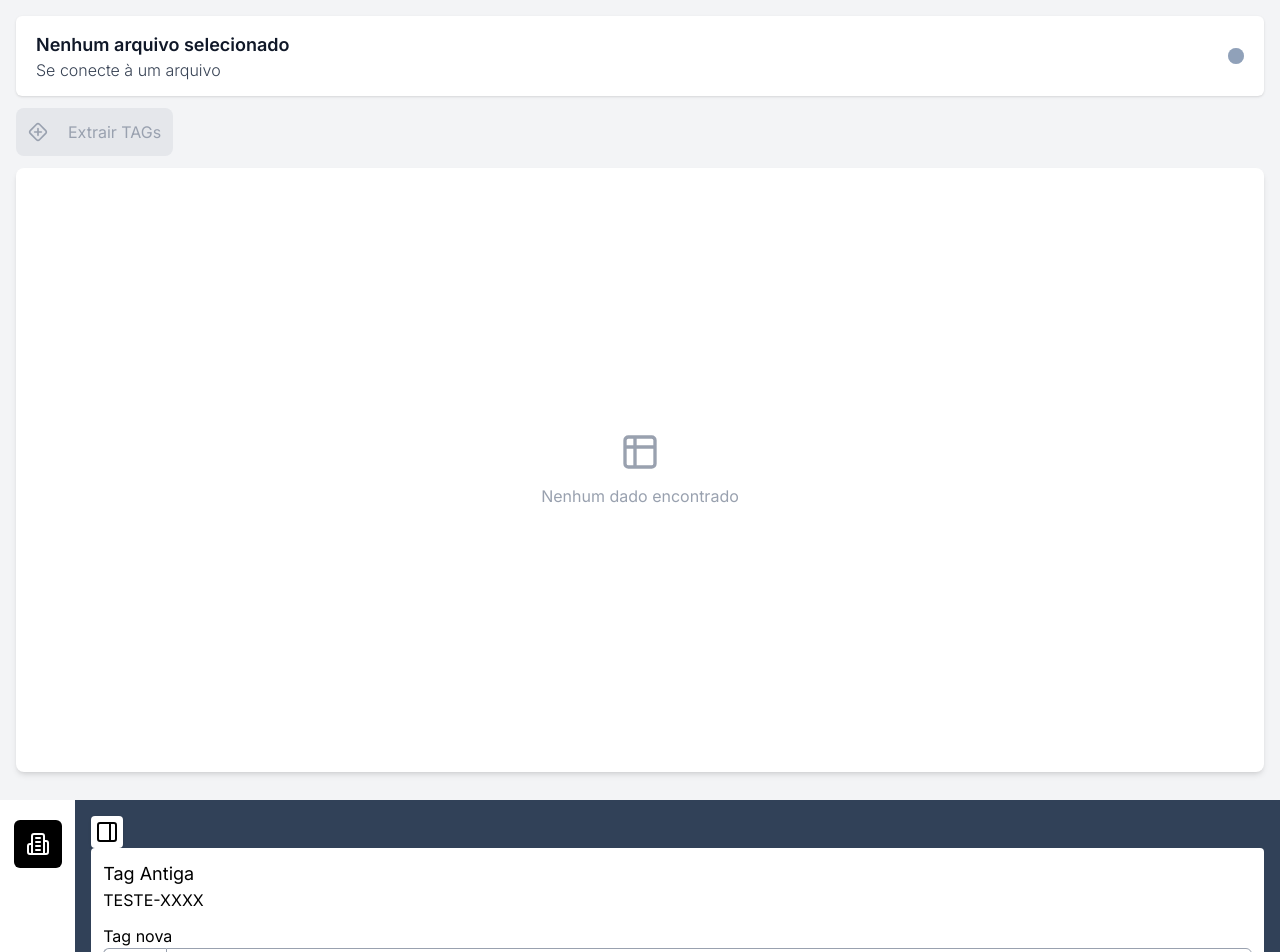
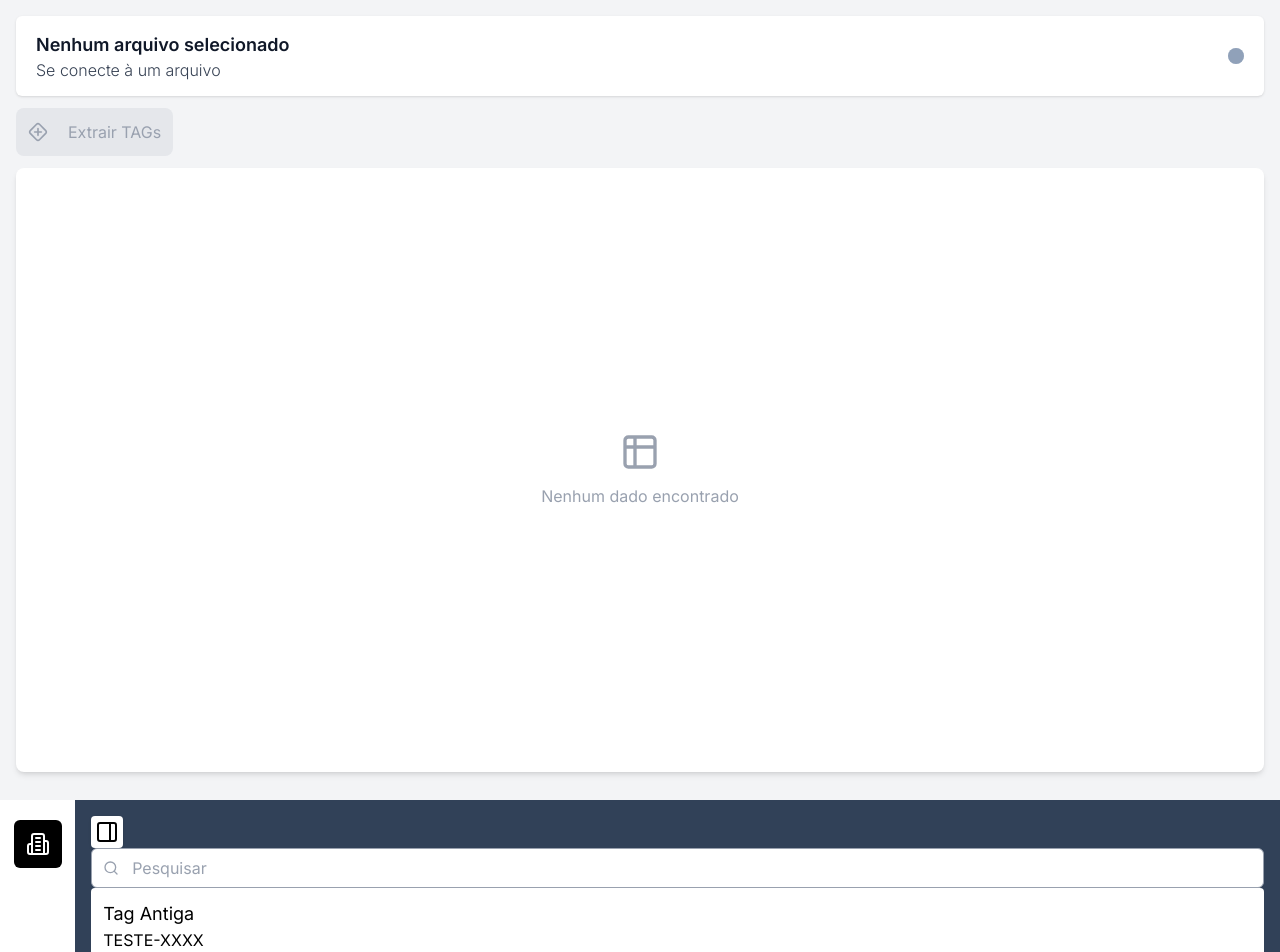
Before and after one commit to ViniciusOliveiraTechnik/autocad-technik, a React (Vite) app in the folder frontend/: page / in a window 1280 px wide. Shown: the top 952 px of the page. Built offline with nearby package versions, Linux system fonts and the light colour scheme.

Commit message:
search input added

```diff
--- a/frontend/src/components/FileButton.jsx
+++ b/frontend/src/components/FileButton.jsx
@@ -18,6 +18,11 @@ export default function FileButton() {
   const fileInputRef = useRef(null);
   const handleRefClick = useCallback(() => fileInputRef.current?.click(), []);
 
+  const iconContent = loadingFile ? (
+    <Spinner extraStyles="text-primary-red" />
+  ) : (
+    <StatusIndicatorPing pingEffect={pingState} />
+  );
   const isDisabled = loadingFile || extractLoading;
   const fileStatus = connectionState;
 
@@ -41,11 +46,7 @@ export default function FileButton() {
             {fileStatus}
           </p>
         </div>
-        {loadingFile ? (
-          <Spinner extraStyles="text-primary-red" />
-        ) : (
-          <StatusIndicatorPing pingEffect={pingState} />
-        )}
+        {iconContent}
       </button>
 
       <input
--- /dev/null
+++ b/frontend/src/components/UI/Input/SearchInput.jsx
@@ -0,0 +1,36 @@
+import { useTableActions, useTableSearch } from "@/store/useTableStore";
+import { SearchIcon } from "lucide-react";
+import { useCallback } from "react";
+
+export default function SearchInput(props) {
+  // useTableStore
+  const tableSearch = useTableSearch();
+  const { updateTableSearch } = useTableActions();
+
+  const iconContent = (
+    <SearchIcon className="absolute left-3 top-1/2 -translate-y-1/2 size-4 text-gray-400" />
+  );
+
+  const handleChange = useCallback(
+    (event) => updateTableSearch(event.target.value),
+    [updateTableSearch]
+  );
+
+  return (
+    <div className="relative flex items-center justify-center">
+      {iconContent}
+
+      <input
+        onChange={(event) => handleChange(event)}
+        type="text"
+        className="
+          w-full h-9 md:h-10 pl-10 pr-5
+          border border-gray-400 bg-white rounded-md placeholder:text-gray-400
+          outline-none focus:ring-1 focus:ring-sky-400
+          transition-all duration-300
+        "
+        {...props}
+      />
+    </div>
+  );
+}
--- a/frontend/src/components/UI/Table/TableBody.jsx
+++ b/frontend/src/components/UI/Table/TableBody.jsx
@@ -1,12 +1,20 @@
-import { useTableData } from "@/store/useTableStore";
+import { useTableData, useTableSearch } from "@/store/useTableStore";
 import TableInput from "./TableInput";
+import { SearchX } from "lucide-react";
 
 export default function TableBody() {
+  // useTableStore
   const tableData = useTableData();
+  const tableSearch = useTableSearch();
+
+  const filteredData = tableData.filter((row) =>
+    row.old_tag_regex.toLowerCase().includes(tableSearch.toLowerCase())
+  );
 
   return (
-    <tbody className="text-left text-[12px] md:text-[14px]">
-      {tableData.map((tag) => (
+    <tbody className="text-left text- md:text-[14px]">
+      {filteredData.length ? (
+        filteredData.map((tag) => (
           <tr
             key={tag.id}
             className="
@@ -31,7 +39,20 @@ export default function TableBody() {
               />
             </td>
           </tr>
-      ))}
+        ))
+      ) : (
+        <tr
+          className="h-14 md:h-16
+            border-b border-gray-200"
+        >
+          <td className="px-5 text-default-mobile md:text-default-desktop font-normal">
+            <div className="flex items-center justify-start gap-5 text-gray-700">
+              <SearchX className="size-4 md:size-5" />
+              <h2>Nenhum dado encontrado</h2>
+            </div>
+          </td>
+        </tr>
+      )}
     </tbody>
   );
 }
--- a/frontend/src/components/UI/Table/TableHeader.jsx
+++ b/frontend/src/components/UI/Table/TableHeader.jsx
@@ -1,8 +1,10 @@
 import ModifyButton from "@/components/ModifyButton";
+import SearchInput from "../Input/SearchInput";
 
 export default function TableHeader() {
   return (
-    <header className="flex flex-col md:flex-row items-start md:items-center justify-center md:justify-between gap-3 md:gap-0 px-5 h-40 md:h-20">
+    <header className="flex flex-col md:flex-row items-start md:items-center justify-center md:justify-between gap-3 md:gap-0 px-5 py-5">
+      <div className="flex flex-col gap-3">
         <div>
           <h2 className="text-[16px] md:text-[18px] text-gray-900 font-medium">
             Tabela de Tags
@@ -11,6 +13,8 @@ export default function TableHeader() {
             Visualize todas as tags de texto extraídas
           </p>
         </div>
+        <SearchInput placeholder="Pesquisar" />
+      </div>
       <ModifyButton />
     </header>
   );
--- a/frontend/src/pages/Dashboard.jsx
+++ b/frontend/src/pages/Dashboard.jsx
@@ -14,6 +14,7 @@ import ExtractButton2 from "@/components/ExtractButton";
 import useTableStore from "@/store/useTableStore";
 import TestTable from "@/components/UI/Table/Table";
 import TableCards from "@/components/UI/TableCards/TableCards";
+import SearchInput from "@/components/UI/Input/SearchInput";
 
 function Dashboard() {
   const { tableData } = useTableStore();
@@ -68,6 +69,7 @@ function Dashboard() {
 
           <main className="w-full h-screen bg-slate-700 p-4">
             <SidebarTrigger />
+            <SearchInput placeholder="Pesquisar" />
             <TableCards />
           </main>
         </SidebarProvider>
--- a/frontend/src/store/useTableStore.jsx
+++ b/frontend/src/store/useTableStore.jsx
@@ -2,18 +2,23 @@ import { create } from "zustand";
 
 const useTableStore = create((set) => ({
   tableData: [],
+  tableSearch: "",
   actions: {
     updateTableData: (tableData) => set({ tableData }),
+
     updateTableRow: (id, field, value) =>
       set((state) => ({
         tableData: state.tableData.map((row) =>
           row.id === id ? { ...row, [field]: value } : row
         ),
       })),
+
+    updateTableSearch: (tableSearch) => set({ tableSearch }),
   },
 }));
 
 export const useTableData = () => useTableStore((state) => state.tableData);
+export const useTableSearch = () => useTableStore((state) => state.tableSearch);
 export const useTableActions = () => useTableStore((state) => state.actions);
 
 export default useTableStore;
--- a/frontend/src/styles/index.css
+++ b/frontend/src/styles/index.css
@@ -1,8 +1,6 @@
 @import "tailwindcss";
 
 @plugin "tailwindcss-animate";
-
-@custom-variant dark (&:is(.dark *));
 
 @theme {
   --color-primary-red: oklch(0.637 0.237 25.331);
```
Also changed, not shown: 1 other file (tests, documents, lock files or other folders). Lines whose indentation alone changed are shown as unchanged.
